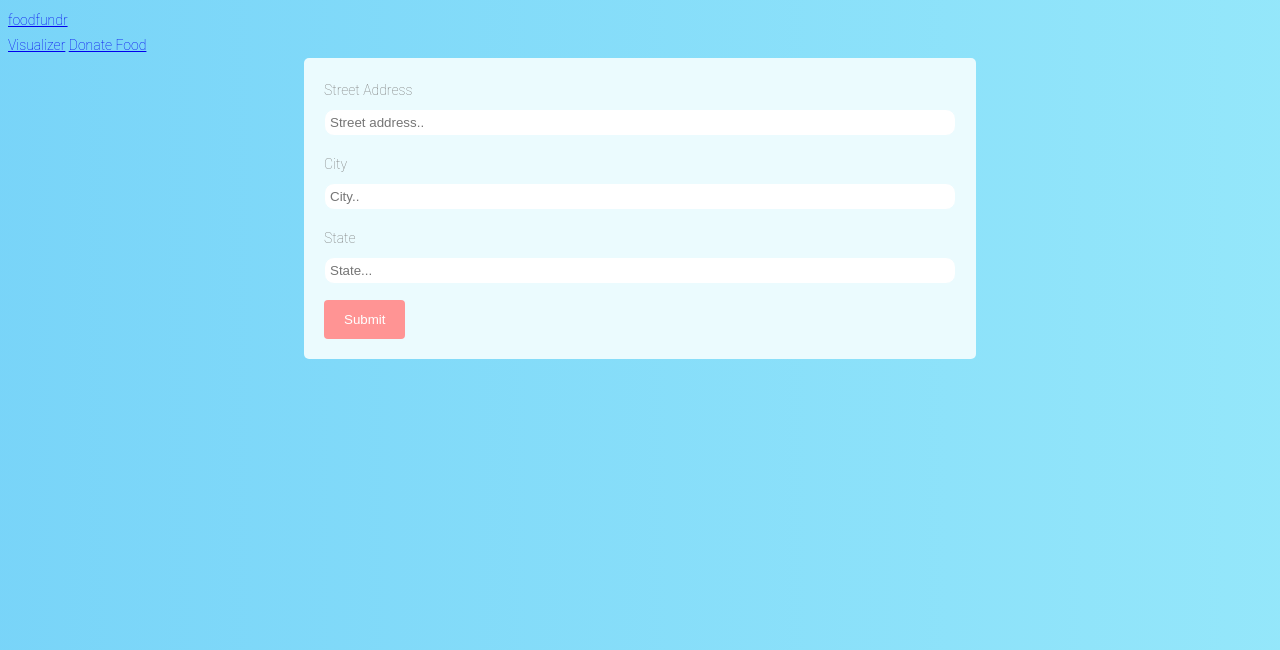
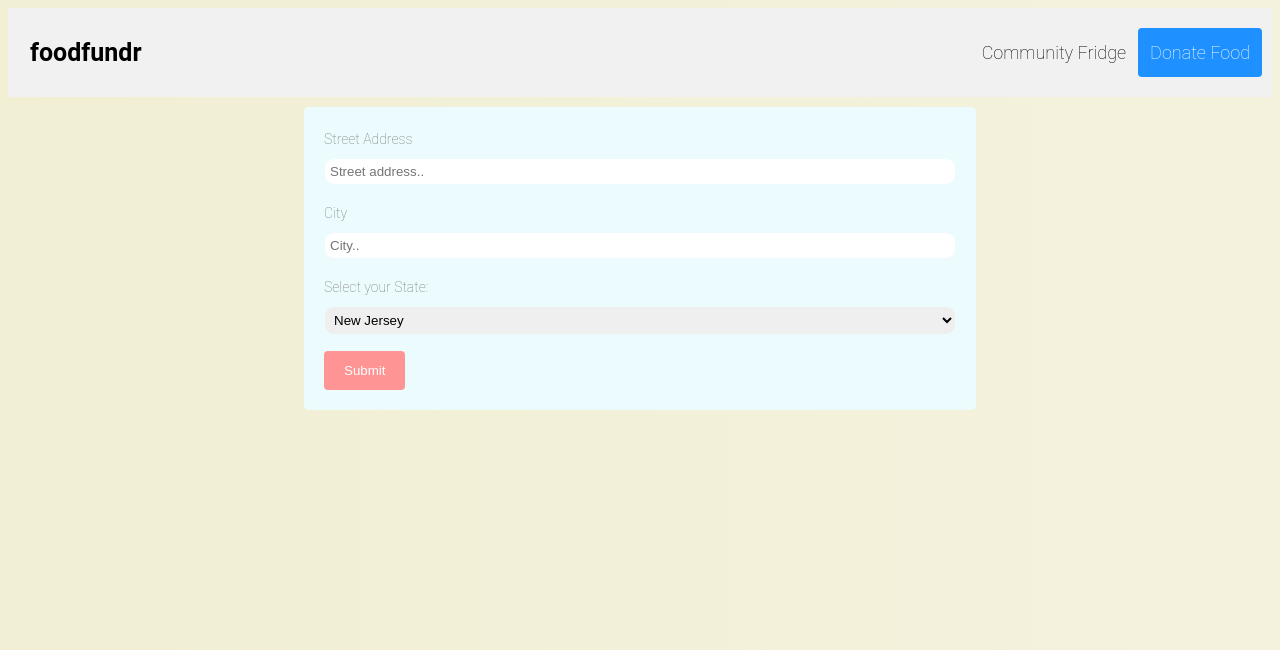
Before and after one commit to Dean-Sussman/HackCU, a Flask app: page /donate_food in a window 1280 px wide. Shown: the top 650 px of the page. Run offline with Flask 2, Linux system fonts and the light colour scheme.

Commit message:
add to the html files

```diff
--- a/static/style.css
+++ b/static/style.css
@@ -5,7 +5,7 @@ body {
     font-size: 14px;
     line-height: 25px;
     color: #777;
-    background: linear-gradient(-90deg, #9CECFB , #65C7F7 , #0052D4);
+    background: linear-gradient(-90deg, #F5F3E0 , #efeccd , #fbfaf3);
 	background-size: 400% 400%;
 	animation: gradientBG 12s ease infinite;
   }
@@ -20,12 +20,6 @@ body {
 	100% {
 		background-position: 0% 50%;
 	}
-}
-
-h1 {
-    color: white;
-    font-family: Georgia, serif;
-    font-size: 48px;
 }
 
 input[type=text], select, textarea {
@@ -58,8 +52,63 @@ input[type=text], select, textarea {
   /* Add a background color and some padding around the form */
   .container {
     margin: auto;
+    margin-top: 10px;
     width: 50%;
     border-radius: 5px;
     background-color:#ebfbfe;
     padding: 20px;
   }
+
+ /* Style the header with a grey background and some padding */
+.header {
+  overflow: hidden;
+  background-color: #f1f1f1;
+  padding: 20px 10px;
+}
+
+/* Style the header links */
+.header a {
+  float: left;
+  color: black;
+  text-align: center;
+  padding: 12px;
+  text-decoration: none;
+  font-size: 18px;
+  line-height: 25px;
+  border-radius: 4px;
+}
+
+/* Style the logo link (notice that we set the same value of line-height and font-size to prevent the header to increase when the font gets bigger */
+.header a.logo {
+  font-size: 25px;
+  font-weight: bold;
+}
+
+/* Change the background color on mouse-over */
+.header a:hover {
+  background-color: #ddd;
+  color: black;
+}
+
+/* Style the active/current link*/
+.header a.active {
+  background-color: dodgerblue;
+  color: white;
+}
+
+/* Float the link section to the right */
+.header-right {
+  float: right;
+}
+
+/* Add media queries for responsiveness - when the screen is 500px wide or less, stack the links on top of each other */
+@media screen and (max-width: 500px) {
+  .header a {
+    float: none;
+    display: block;
+    text-align: left;
+  }
+  .header-right {
+    float: none;
+  }
+}
--- a/templates/donate_food.html
+++ b/templates/donate_food.html
@@ -11,8 +11,8 @@ filename='style.css')}}">
 <div class="header">
     <a href="#default" class="logo">foodfundr</a>
     <div class="header-right">
-    <a class="active" href=/>Visualizer</a>
-    <a href=donate_food>Donate Food</a>
+        <a  href=/>Community Fridge</a>
+        <a href=donate_food class="active">Donate Food</a>
     </div>
 </div>
 
@@ -23,10 +23,13 @@ filename='style.css')}}">
 
         <label for="cty">City</label>
         <input type="text" id="cty" name="city" placeholder="City..">
+        <label for="st">Select your State:</label>
 
-
-    <label for="st">State</label>
-    <input type="text" id="st" name="state" placeholder="State...">
+        <select name="st" id="states">
+            <option value="new_jersey">New Jersey</option>
+            <option value="colorado">Colorado</option>
+            <option value="georgia">Georgia</option>
+        </select>
 
         <input type="submit" name = "form" value="Submit">
     </form>
```
Also changed, not shown: templates/index.html (+6 -1 lines), static/fridge_closed.png (added). Lines whose indentation alone changed are shown as unchanged.
